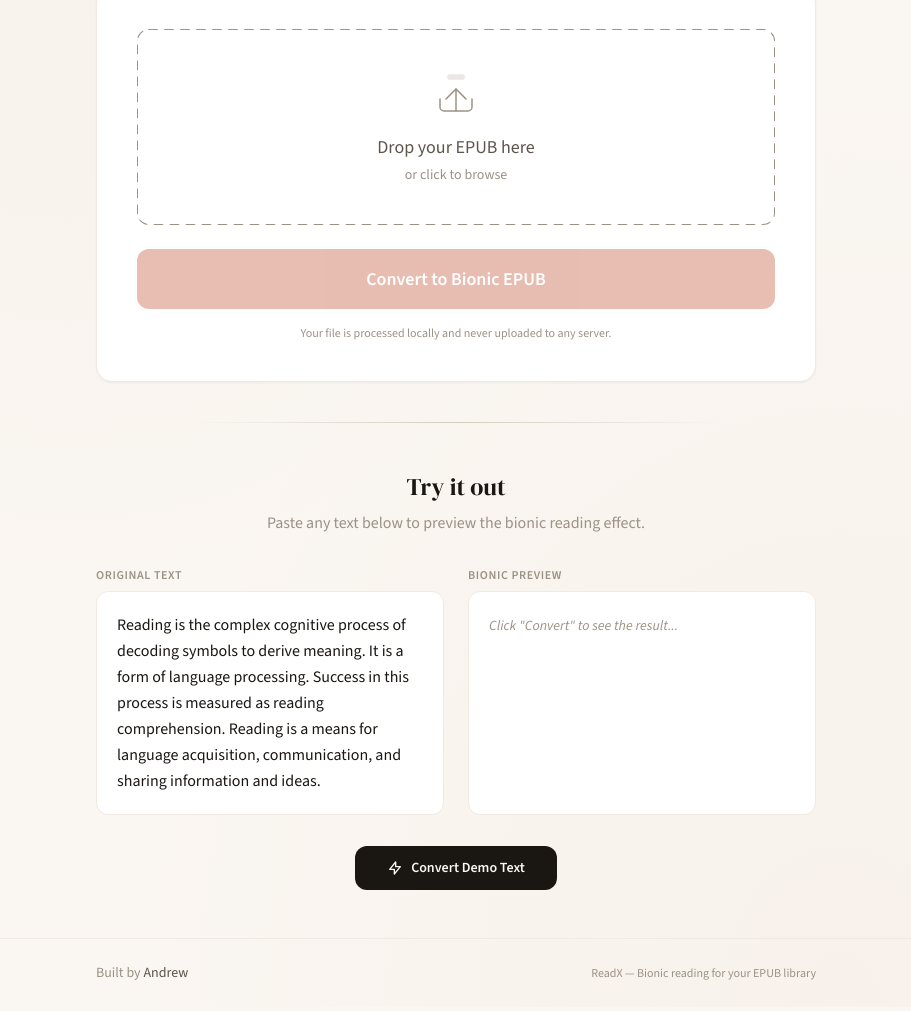
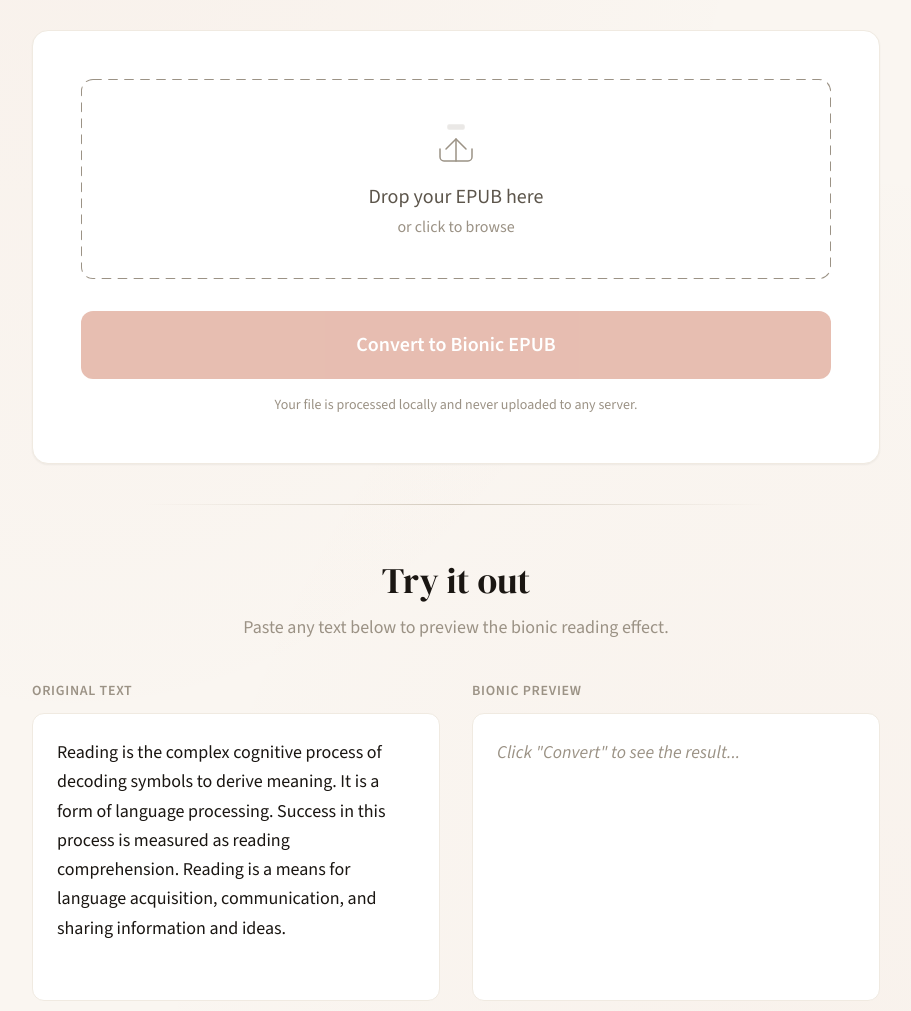
Before and after one commit to abogoyavlensky/readx, a website: page index.html in a window 1280 px wide. Shown: the part 352-1363 px from the top of the page, without its empty margins (184-1095 px from the left). Drawn offline with nearby package versions, Linux system fonts and the light colour scheme.

Commit message:
Improve design

```diff
--- a/index.html
+++ b/index.html
@@ -104,7 +104,7 @@
 
   <!-- Header -->
   <header class="border-b border-paper-dark">
-    <div class="max-w-3xl mx-auto px-6 py-5 flex items-center justify-between">
+    <div class="max-w-4xl mx-auto px-6 py-5 flex items-center justify-between">
       <a href="/" class="flex items-center gap-3 group">
         <svg class="w-8 h-8 text-accent" viewBox="0 0 32 32" fill="none" xmlns="http://www.w3.org/2000/svg">
           <path d="M6 4C6 2.89543 6.89543 2 8 2H20L26 8V28C26 29.1046 25.1046 30 24 30H8C6.89543 30 6 29.1046 6 28V4Z" fill="currentColor" opacity="0.15"/>
@@ -130,19 +130,19 @@
   <main class="flex-1">
 
     <!-- Hero tagline -->
-    <div class="max-w-3xl mx-auto px-6 pt-12 pb-2 text-center">
-      <h1 class="font-display text-4xl md:text-5xl text-ink leading-tight">
+    <div class="max-w-4xl mx-auto px-6 pt-14 pb-2 text-center">
+      <h1 class="font-display text-5xl md:text-6xl text-ink leading-tight">
         Make your books<br><span class="text-accent">easier to read</span>
       </h1>
-      <p class="mt-4 text-ink-light text-lg max-w-xl mx-auto leading-relaxed">
+      <p class="mt-5 text-ink-light text-xl max-w-2xl mx-auto leading-relaxed">
         Upload an EPUB, get it back with bionic reading styling.
         The <b class="text-ink font-semibold">fir</b>st half of ea<b class="text-ink font-semibold">ch</b> wo<b class="text-ink font-semibold">rd</b> is bold<b class="text-ink font-semibold">ed</b> so your ey<b class="text-ink font-semibold">es</b> glide fast<b class="text-ink font-semibold">er</b>.
       </p>
     </div>
 
     <!-- Converter Section -->
-    <section class="max-w-3xl mx-auto px-6 py-10">
-      <div class="bg-white rounded-2xl shadow-sm border border-paper-dark p-8 md:p-10">
+    <section class="max-w-4xl mx-auto px-6 py-10">
+      <div class="bg-white rounded-2xl shadow-sm border border-paper-dark p-8 md:p-12">
 
         <!-- Upload Zone -->
         <div id="uploadZone"
@@ -158,8 +158,8 @@
               <path d="M40 30V38C40 40.2091 38.2091 42 36 42H12C9.79086 42 8 40.2091 8 38V30" stroke-linecap="round"/>
               <rect x="16" y="6" width="16" height="4" rx="1" fill="currentColor" opacity="0.2"/>
             </svg>
-            <p class="text-ink-light text-lg font-medium">Drop your EPUB here</p>
-            <p class="text-ink-muted text-sm mt-1">or click to browse</p>
+            <p class="text-ink-light text-xl font-medium">Drop your EPUB here</p>
+            <p class="text-ink-muted text-base mt-1">or click to browse</p>
           </div>
 
           <!-- File selected state -->
@@ -170,59 +170,59 @@
               <circle cx="36" cy="36" r="9" fill="#E8F5E9" stroke="#4CAF50" stroke-width="1.5"/>
               <path d="M32 36L35 39L40 33" stroke="#4CAF50" stroke-width="1.8" stroke-linecap="round" stroke-linejoin="round" fill="none"/>
             </svg>
-            <p class="text-ink font-semibold text-lg" id="fileName"></p>
-            <p class="text-ink-muted text-sm mt-1">Ready to convert</p>
+            <p class="text-ink font-semibold text-xl" id="fileName"></p>
+            <p class="text-ink-muted text-base mt-1">Ready to convert</p>
           </div>
         </div>
 
         <!-- Convert Button -->
         <button id="convertBtn"
-                class="btn-convert w-full mt-6 bg-accent hover:bg-accent-dark text-white font-semibold text-lg py-4 rounded-xl transition-colors disabled:opacity-40 disabled:cursor-not-allowed disabled:hover:bg-accent"
+                class="btn-convert w-full mt-8 bg-accent hover:bg-accent-dark text-white font-semibold text-xl py-5 rounded-xl transition-colors disabled:opacity-40 disabled:cursor-not-allowed disabled:hover:bg-accent"
                 disabled>
           Convert to Bionic EPUB
         </button>
 
-        <p class="text-center text-ink-muted text-xs mt-4">
+        <p class="text-center text-ink-muted text-sm mt-4">
           Your file is processed locally and never uploaded to any server.
         </p>
       </div>
     </section>
 
     <!-- Divider -->
-    <div class="max-w-xl mx-auto px-6">
+    <div class="max-w-2xl mx-auto px-6">
       <div class="divider"></div>
     </div>
 
     <!-- Demo Section -->
-    <section class="max-w-3xl mx-auto px-6 py-12">
-      <div class="text-center mb-8">
-        <h2 class="font-display text-2xl text-ink">Try it out</h2>
-        <p class="text-ink-muted mt-2">Paste any text below to preview the bionic reading effect.</p>
+    <section class="max-w-4xl mx-auto px-6 py-14">
+      <div class="text-center mb-10">
+        <h2 class="font-display text-3xl md:text-4xl text-ink">Try it out</h2>
+        <p class="text-ink-muted text-lg mt-3">Paste any text below to preview the bionic reading effect.</p>
       </div>
 
-      <div class="grid md:grid-cols-2 gap-6">
+      <div class="grid md:grid-cols-2 gap-8">
         <!-- Input -->
         <div>
-          <label class="block text-xs font-semibold text-ink-muted uppercase tracking-wider mb-2">Original text</label>
+          <label class="block text-sm font-semibold text-ink-muted uppercase tracking-wider mb-3">Original text</label>
           <textarea id="demoInput"
-                    class="w-full h-56 bg-white border border-paper-dark rounded-xl p-5 text-ink leading-relaxed resize-none font-body text-base placeholder:text-ink-muted"
+                    class="w-full h-72 bg-white border border-paper-dark rounded-xl p-6 text-ink leading-relaxed resize-none font-body text-lg placeholder:text-ink-muted"
                     placeholder="Type or paste text here...">Reading is the complex cognitive process of decoding symbols to derive meaning. It is a form of language processing. Success in this process is measured as reading comprehension. Reading is a means for language acquisition, communication, and sharing information and ideas.</textarea>
         </div>
 
         <!-- Output -->
         <div>
-          <label class="block text-xs font-semibold text-ink-muted uppercase tracking-wider mb-2">Bionic preview</label>
+          <label class="block text-sm font-semibold text-ink-muted uppercase tracking-wider mb-3">Bionic preview</label>
           <div id="demoOutput"
-               class="bionic-result w-full h-56 bg-white border border-paper-dark rounded-xl p-5 leading-relaxed text-base overflow-y-auto">
-            <span class="text-ink-muted italic text-sm">Click "Convert" to see the result...</span>
+               class="bionic-result w-full h-72 bg-white border border-paper-dark rounded-xl p-6 leading-relaxed text-lg overflow-y-auto">
+            <span class="text-ink-muted italic">Click "Convert" to see the result...</span>
           </div>
         </div>
       </div>
 
-      <div class="text-center mt-6">
+      <div class="text-center mt-8">
         <button id="demoBtn"
-                class="inline-flex items-center gap-2 bg-ink text-paper font-semibold px-8 py-3 rounded-xl hover:bg-ink-light transition-colors text-sm">
-          <svg class="w-4 h-4" fill="none" viewBox="0 0 24 24" stroke="currentColor" stroke-width="2">
+                class="inline-flex items-center gap-2.5 bg-ink text-paper font-semibold px-10 py-4 rounded-xl hover:bg-ink-light transition-colors text-base">
+          <svg class="w-5 h-5" fill="none" viewBox="0 0 24 24" stroke="currentColor" stroke-width="2">
             <path d="M13 10V3L4 14h7v7l9-11h-7z" stroke-linecap="round" stroke-linejoin="round"/>
           </svg>
           Convert Demo Text
@@ -234,11 +234,11 @@
 
   <!-- Footer -->
   <footer class="border-t border-paper-dark">
-    <div class="max-w-3xl mx-auto px-6 py-6 flex flex-col sm:flex-row items-center justify-between gap-3">
+    <div class="max-w-4xl mx-auto px-6 py-6 flex flex-col sm:flex-row items-center justify-between gap-3">
       <p class="text-ink-muted text-sm">
         Built by <a href="https://github.com" target="_blank" rel="noopener noreferrer" class="text-ink-light hover:text-accent transition-colors font-medium">Andrew</a>
       </p>
-      <p class="text-ink-muted text-xs">
+      <p class="text-ink-muted text-sm">
         ReadX &mdash; Bionic reading for your EPUB library
       </p>
     </div>
```
